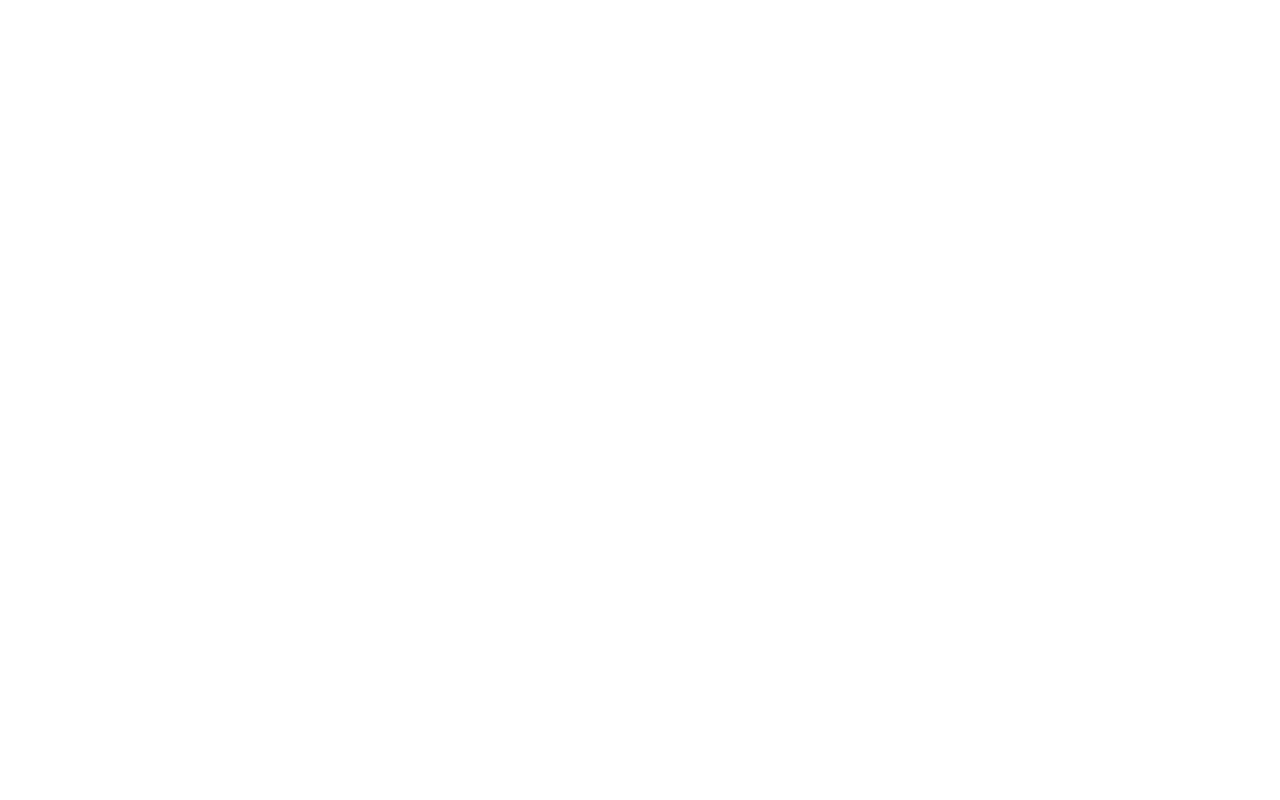
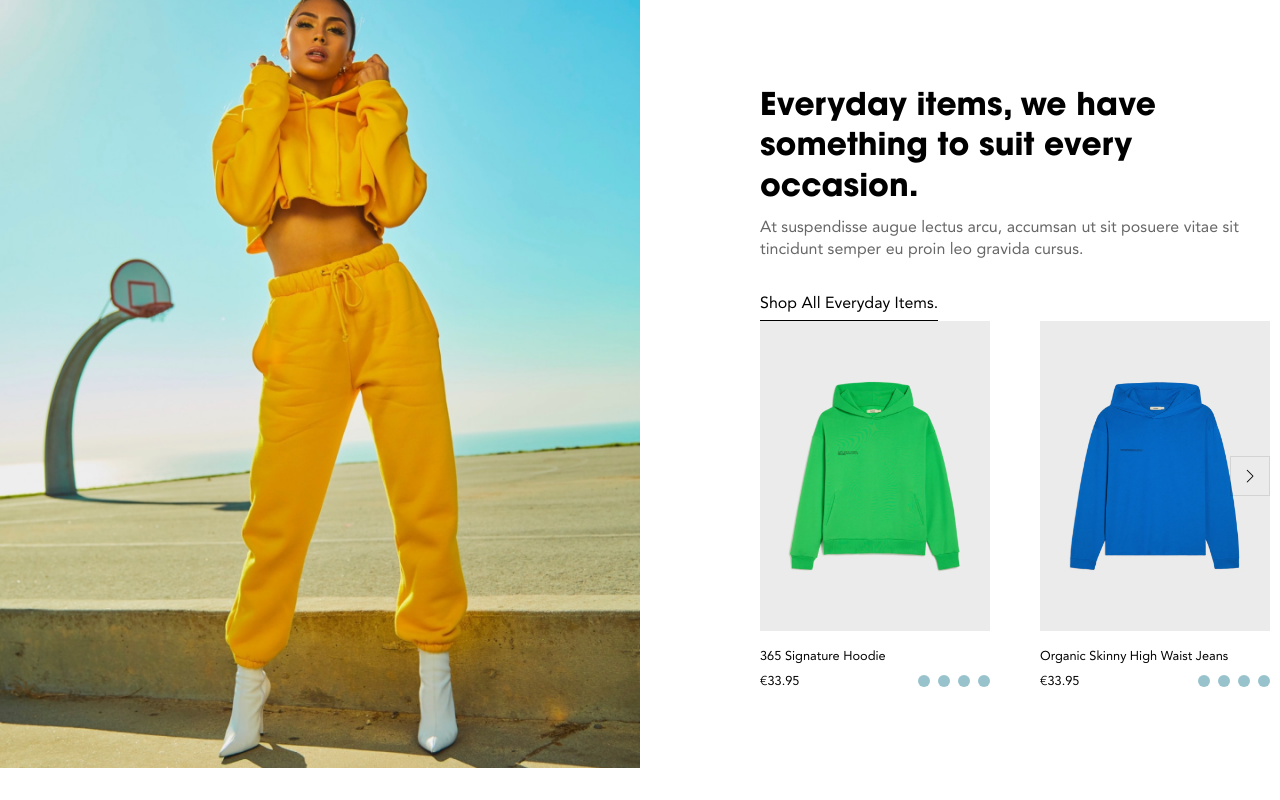
Before and after one commit to yigitden/digifist, a plain HTML site: page index.html in a window 1280 px wide. Drawn offline with Linux system fonts and the light colour scheme.

Commit message:
feat: added swiper to index.html and set the srcset for image

```diff
--- a/index.html
+++ b/index.html
@@ -3,14 +3,113 @@
   <head>
     <meta charset="UTF-8" />
     <meta name="viewport" content="width=device-width, initial-scale=1.0" />
-    <link rel="stylesheet" href="css/style.css">
+    <link rel="stylesheet" href="css/style.css" />
+    <script src="./assets/js/swiper-bundle.min.js"></script>
+    <script src="./assets/js/main.js"></script>
     <title>Digifist Case</title>
   </head>
   <body>
     <main>
       <section class="section-tile">
-        <div class="image"></div>
-        <div class="content"></div>
+        <div class="image">
+          <picture>
+            <source
+              media="(max-width: 1024px) and (-webkit-min-device-pixel-ratio: 1.1)"
+              srcset="/assets/images/image-small.png"
+              type="image/png"
+            />
+            <source
+              media="(min-width: 1024px) and (-webkit-min-device-pixel-ratio: 1.1)"
+              srcset="/assets/images/image-medium.png"
+              type="image/png"
+            />
+            <img
+              srcset="/assets/images/image-medium.png"
+              alt="Digifist"
+              loading="lazy"
+            />
+          </picture>
+        </div>
+        <div class="content">
+          <h1 class="title">
+            Everyday items, we have something to suit every occasion.
+          </h1>
+          <p class="desktop-only description">
+            At suspendisse augue lectus arcu, accumsan ut sit posuere vitae sit
+            tincidunt semper eu proin leo gravida cursus.
+          </p>
+          <p class="link">Shop All Everyday Items.</p>
+          <div class="product-slider">
+            <div class="swiper">
+              <div class="swiper-wrapper">
+                <div class="swiper-slide">
+                  <div class="product-card">
+                    <img
+                      srcset="/assets/images/product-1.png"
+                      alt="Product 1"
+                      class="image"
+                    />
+                    <div class="bottom">
+                      <div class="name">365 Signature Hoodie</div>
+                      <div class="details">
+                        <div class="price">€33.95</div>
+                        <div class="colors">
+                          <div class="color"></div>
+                          <div class="color"></div>
+                          <div class="color"></div>
+                          <div class="color"></div>
+                        </div>
+                      </div>
+                    </div>
+                  </div>
+                </div>
+                <div class="swiper-slide">
+                  <div class="product-card">
+                    <img
+                      srcset="/assets/images/product-2.png"
+                      alt="Product 2"
+                      class="image"
+                    />
+                    <div class="bottom">
+                      <div class="name">Organic Skinny High Waist Jeans</div>
+                      <div class="details">
+                        <div class="price">€33.95</div>
+                        <div class="colors">
+                          <div class="color"></div>
+                          <div class="color"></div>
+                          <div class="color"></div>
+                          <div class="color"></div>
+                        </div>
+                      </div>
+                    </div>
+                  </div>
+                </div>
+                <div class="swiper-slide">
+                  <div class="product-card">
+                    <img
+                      srcset="/assets/images/product-3.png"
+                      alt="Product 3"
+                      class="image"
+                    />
+                    <div class="bottom">
+                      <div class="name">Organic Skinny High Waist Jeans</div>
+                      <div class="details">
+                        <div class="price">€33.95</div>
+                        <div class="colors">
+                          <div class="color"></div>
+                          <div class="color"></div>
+                          <div class="color"></div>
+                          <div class="color"></div>
+                        </div>
+                      </div>
+                    </div>
+                  </div>
+                </div>
+              </div>
+              <div class="swiper-button-next"></div>
+            </div>
+          </div>
+        </div>
       </section>
     </main>
   </body>
```
